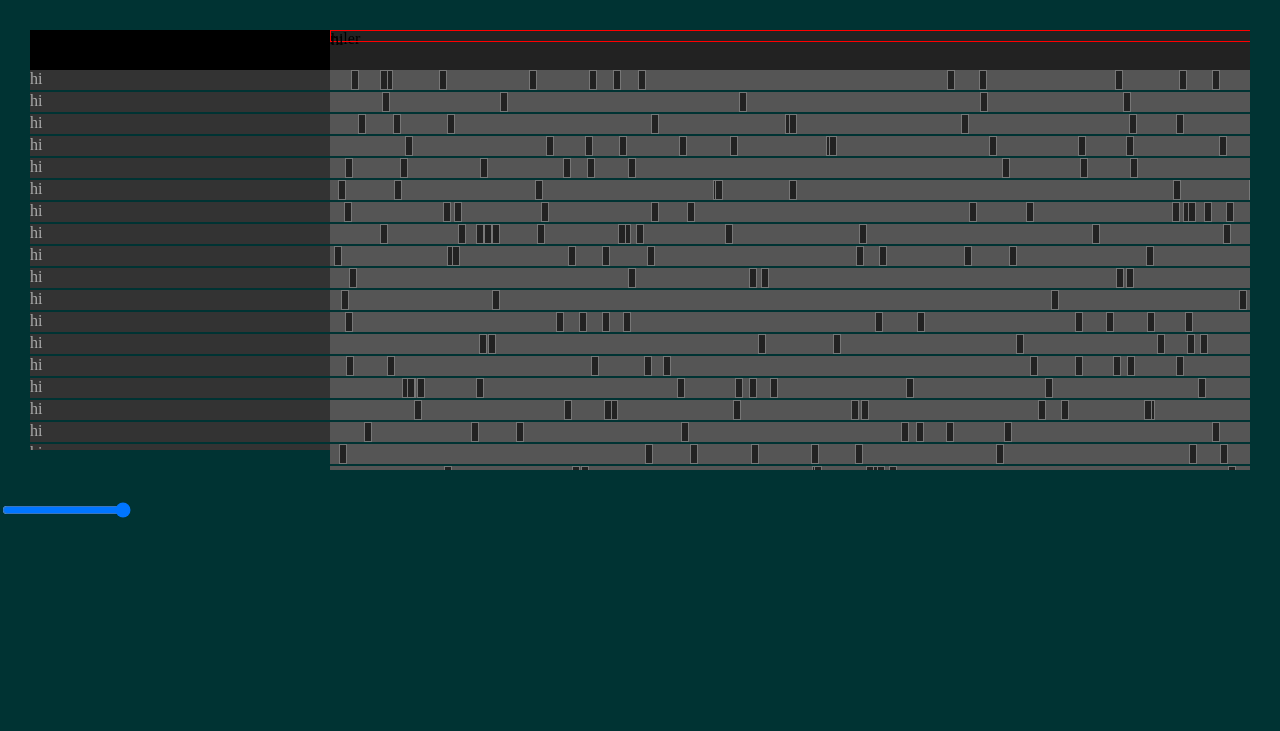
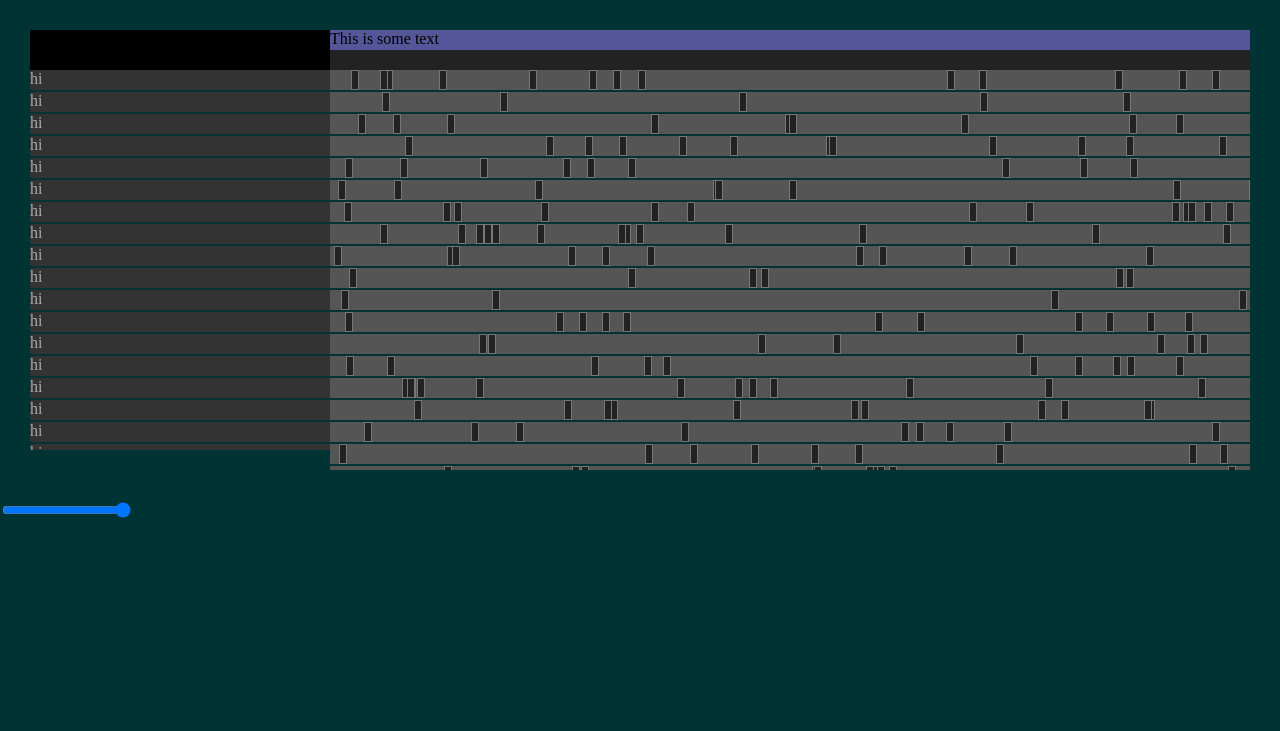
Before and after one commit to jbakse/timeline_html, a website built with webpack: page index.html in a window 1280 px wide. Built offline with nearby package versions, Linux system fonts and the light colour scheme.

Commit message:
working on ruler

```diff
--- a/index.html
+++ b/index.html
@@ -11,7 +11,7 @@
 
 	<div class="timeline noselect">
 		<div class="track-legend"></div>
-		<div class="ruler">ruler</div>
+		<div class="ruler-scroll"></div>
 		<div class="track-labels"></div>
 		<div class="track-scroll"></div>
 	</div>
--- a/javascript/timeline.js
+++ b/javascript/timeline.js
@@ -2,6 +2,8 @@ export function Timeline(element) {
 	console.log("Construct Timeline");
 	this._element = $(element);
 	this._slider = $('<input type="range" value="100" min="10" max="100">');
+
+
 
 	var that = this;
 	this._slider.on("input", function() {
@@ -19,13 +21,14 @@ export function Timeline(element) {
 		this._tracks.push(new Track(this));
 	}
 
+	this._ruler = new Ruler(this);
+
+
 	this.draw();
 
 	this._element.find(".track-scroll").scroll( (e) => {
-
 		this._element.find(".track-labels").scrollTop(this._element.find(".track-scroll").scrollTop());
-		this._element.find(".ruler").scrollLeft(this._element.find(".track-scroll").scrollLeft());
-
+		this._element.find(".ruler-scroll").scrollLeft(this._element.find(".track-scroll").scrollLeft());
 	});
 }
 
@@ -35,11 +38,28 @@ Timeline.prototype.setScale = function(scale) {
 };
 
 Timeline.prototype.draw = function() {
+	this._ruler.draw();
 
 	this._tracks.forEach( function(t) {
 		t.draw();
 	});
 };
+
+function Ruler(timeline) {
+	this._timeline = timeline;
+
+	this._element = $('<div class="ruler"></div>');
+	this._timeline._element.find(".ruler-scroll").append(this._element);
+}
+
+Ruler.prototype.draw = function() {
+	this._element.width(this._timeline._duration * this._timeline._scale);
+	this._element.text("This is some text");
+	// this._keyFrames.forEach( function(k) {
+	// 	k.draw();
+	// });
+};
+
 
 function Track(timeline) {
 	console.log("Construct Track");
--- a/styles/style.scss
+++ b/styles/style.scss
@@ -23,7 +23,7 @@ body
 	height: 40px;
 }
 
-.ruler
+.ruler-scroll
 {
 	height: 40px;
 	background: #222;
@@ -32,20 +32,17 @@ body
 	position: relative;
 }
 
-.ruler:after
+.ruler
 {
+	height:$track-height;
+	margin-bottom: $track-margin;
+	width: 2000px;
+	background: #559;
+	position: relative;
+
+}
 
 
-	display: block;
-	position: absolute;
-
-	top: 0;
-	left: 0;
-	width: 10000px;
-	height: 10px;
-	border: 1px solid red;
-	content: "hi";
-}
 .track-labels
 {
 	float: left;
```
